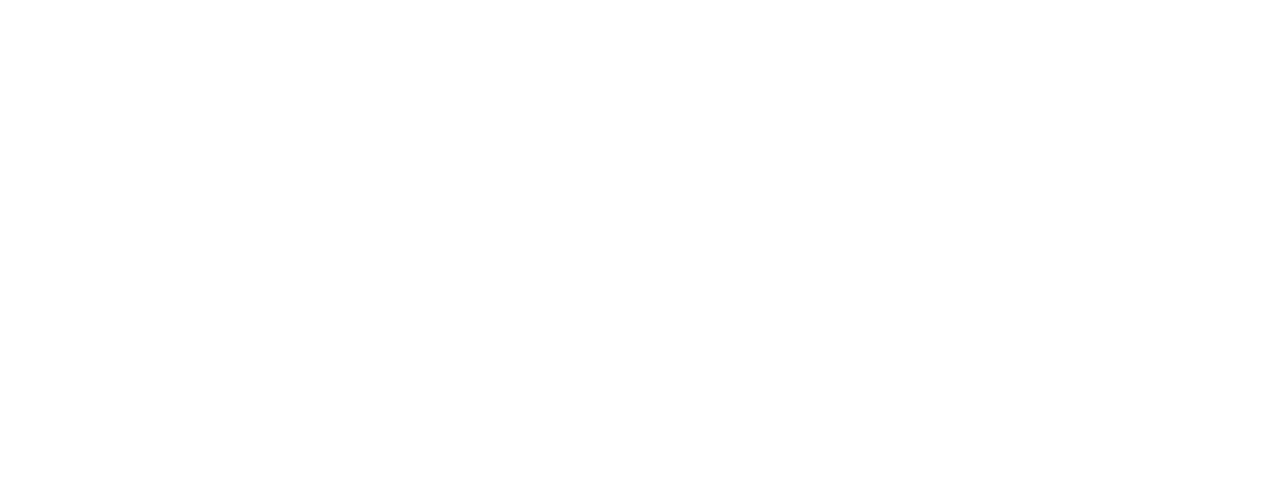
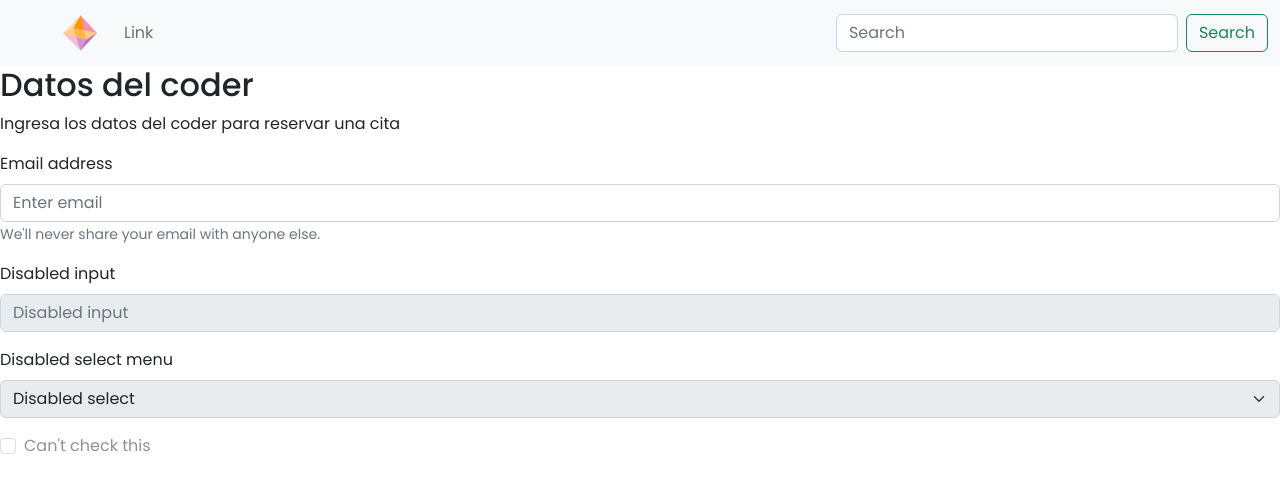
Before and after one commit to AleMCuitino/CitaCoder, a React (Create React App) app: page /askdate in a window 1280 px wide. Before the commit this address had no page. Shown: the top 490 px of the page. Built offline with nearby package versions, Linux system fonts and the light colour scheme.

Commit message:
Add navabr andform in askdate

```diff
--- a/src/router/Router.jsx
+++ b/src/router/Router.jsx
@@ -1,15 +1,17 @@
 import React from "react";
 import { Routes, Route, BrowserRouter } from "react-router-dom";
+import AskDate from "../views/ask-date/AskDate";
 import Home from "../views/home/Home";
 
 const Router = () => {
     return (
         <BrowserRouter>
             <Routes>
-                <Route path="/" element= {<Home />}></Route>
+                <Route path="/" element={<Home />}></Route>
+                <Route path="askdate" element={<AskDate />}></Route>
             </Routes>
         </BrowserRouter>
     )
- }
+}
 
- export default Router;
+export default Router;
--- /dev/null
+++ b/src/views/ask-date/AskDate.jsx
@@ -0,0 +1,38 @@
+import React from "react";
+import '../ask-date/AskDate';
+import Navbar from '../../components/navbar/Navbar';
+import Form from 'react-bootstrap/Form';
+
+function AskDate() {
+  return (
+    <div>
+      <Navbar />
+      <h2 className="date-title">Datos del coder</h2>
+      <p className="date-description">Ingresa los datos del coder para reservar una cita</p>
+      <div>
+        <Form.Group className="mb-3" controlId="formBasicEmail">
+          <Form.Label>Email address</Form.Label>
+          <Form.Control type="email" placeholder="Enter email" />
+          <Form.Text className="text-muted">
+            We'll never share your email with anyone else.
+          </Form.Text>
+        </Form.Group>
+        <Form.Group className="mb-3">
+          <Form.Label>Disabled input</Form.Label>
+          <Form.Control placeholder="Disabled input" disabled />
+        </Form.Group>
+        <Form.Group className="mb-3">
+          <Form.Label>Disabled select menu</Form.Label>
+          <Form.Select disabled>
+            <option>Disabled select</option>
+          </Form.Select>
+        </Form.Group>
+        <Form.Group className="mb-3">
+          <Form.Check type="checkbox" label="Can't check this" disabled />
+        </Form.Group>
+      </div>
+    </div>
+  )
+}
+
+export default AskDate;
--- /dev/null
+++ b/src/views/ask-date/AskDate.scss
@@ -0,0 +1,2 @@
+@import "~bootstrap/scss/bootstrap";
+@import "../../styles/Variable.scss";
--- a/src/views/home/Home.jsx
+++ b/src/views/home/Home.jsx
@@ -1,4 +1,5 @@
 import React from "react";
+import { Link } from "react-router-dom";
 import '../home/Home';
 import Navbar from '../../components/navbar/Navbar';
 import Button from 'react-bootstrap/Button';
@@ -24,8 +25,12 @@
             />
           </div>
           <div className="buttons-container gap-5 d-flex justify-content-center align-center">
-            <Button className="mt-5 mb-5" variant="light">Información</Button>
-            <Button className="mt-5 mb-5" variant="dark">Pedir cita</Button>
+            <Link>
+              <Button className="mt-5 mb-5" variant="light">Información</Button>
+            </Link>
+            <Link to="/askdate">
+              <Button className="mt-5 mb-5" variant="dark">Pedir cita</Button>
+            </Link>
           </div>
         </div>
       </div>
```
